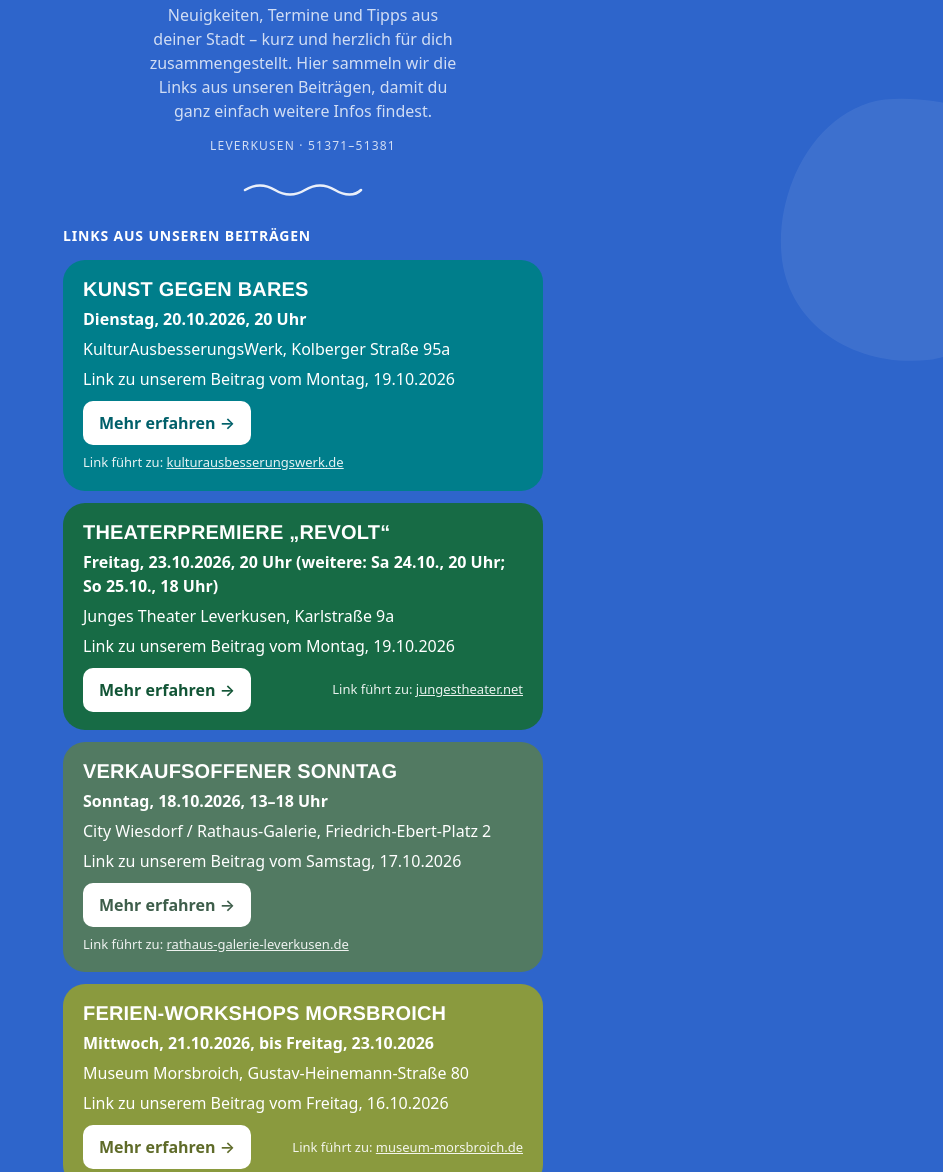
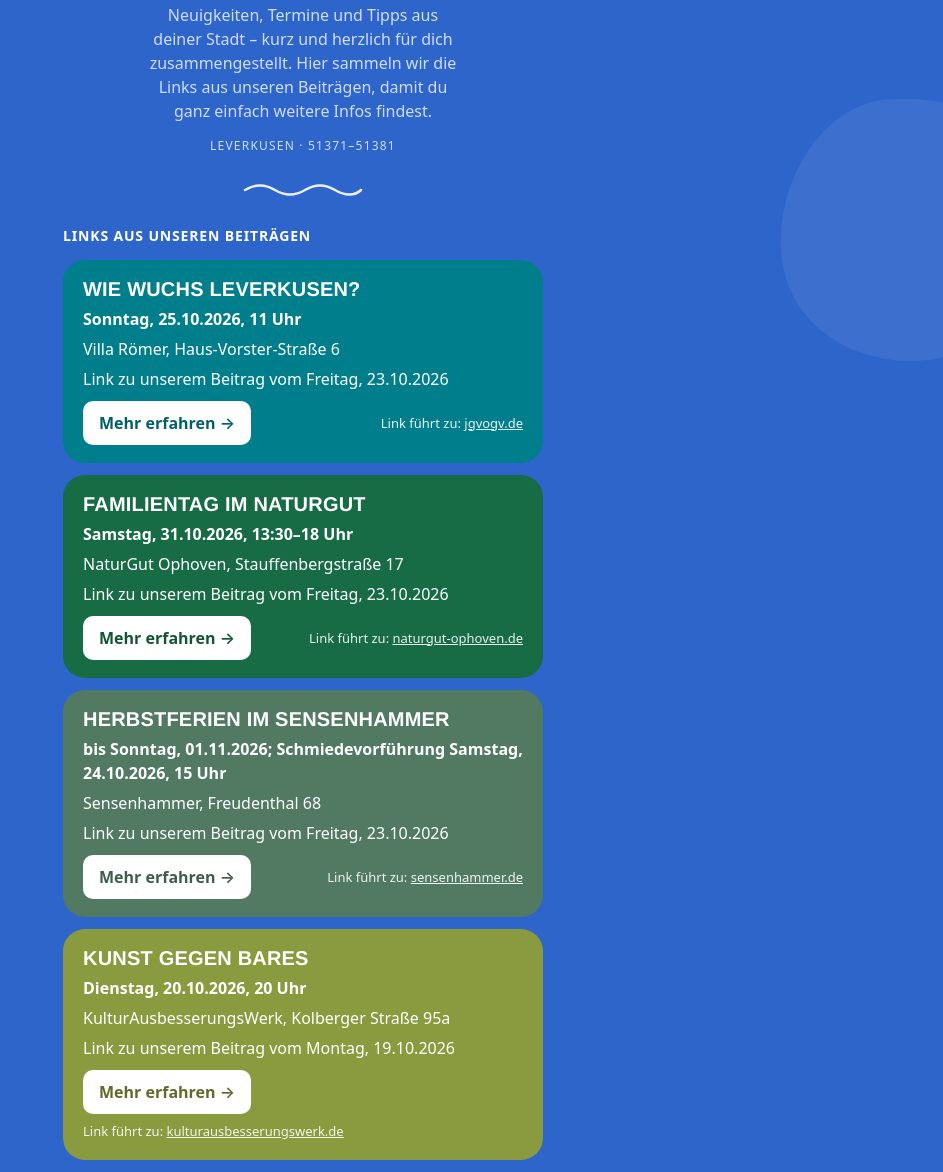
Before and after one commit to servhu/leverkusen, a plain HTML site: page index.html in a window 1280 px wide. Shown: the part 329-1501 px from the top of the page, without its empty margins (337-1280 px from the left). Drawn offline with Linux system fonts and the light colour scheme.

Commit message:
Linktree aktualisiert: Sensenhammer, NaturGut-Familientag, Wie wuchs Leverkusen

```diff
--- a/index.html
+++ b/index.html
@@ -162,6 +162,36 @@ footer a:focus-visible { outline: 2px solid var(--white); outline-offset: 2px; }
 // Links aus unseren Beiträgen: erscheinen oben, jeder in einer eigenen Farbe (siehe FARBEN).
 const AKTUELL = [
   {
+    title: "Wie wuchs Leverkusen?",
+    when: "Sonntag, 25.10.2026, 11 Uhr",
+    where: "Villa Römer, Haus-Vorster-Straße 6",
+    url: "https://jgvogv.de/anmeldungen/anmeldung-zu-aktivitaeten-in-leverkusen",
+    id: "2026-10-20-extra-1443|t4",
+    bis: "2026-10-25",
+    seit: "2026-10-23",
+    gepostet: "2026-10-23"
+  },
+  {
+    title: "Familientag im NaturGut",
+    when: "Samstag, 31.10.2026, 13:30–18 Uhr",
+    where: "NaturGut Ophoven, Stauffenbergstraße 17",
+    url: "https://naturgut-ophoven.de/kurse-buchen/veranstaltungsprogramm/",
+    id: "2026-10-20-extra-1443|t1",
+    bis: "2026-10-31",
+    seit: "2026-10-23",
+    gepostet: "2026-10-23"
+  },
+  {
+    title: "Herbstferien im Sensenhammer",
+    when: "bis Sonntag, 01.11.2026; Schmiedevorführung Samstag, 24.10.2026, 15 Uhr",
+    where: "Sensenhammer, Freudenthal 68",
+    url: "https://www.sensenhammer.de/termine",
+    id: "2026-10-19-extra-0830|t1",
+    bis: "2026-11-01",
+    seit: "2026-10-23",
+    gepostet: "2026-10-23"
+  },
+  {
     title: "Kunst gegen Bares",
     when: "Dienstag, 20.10.2026, 20 Uhr",
     where: "KulturAusbesserungsWerk, Kolberger Straße 95a",
```
